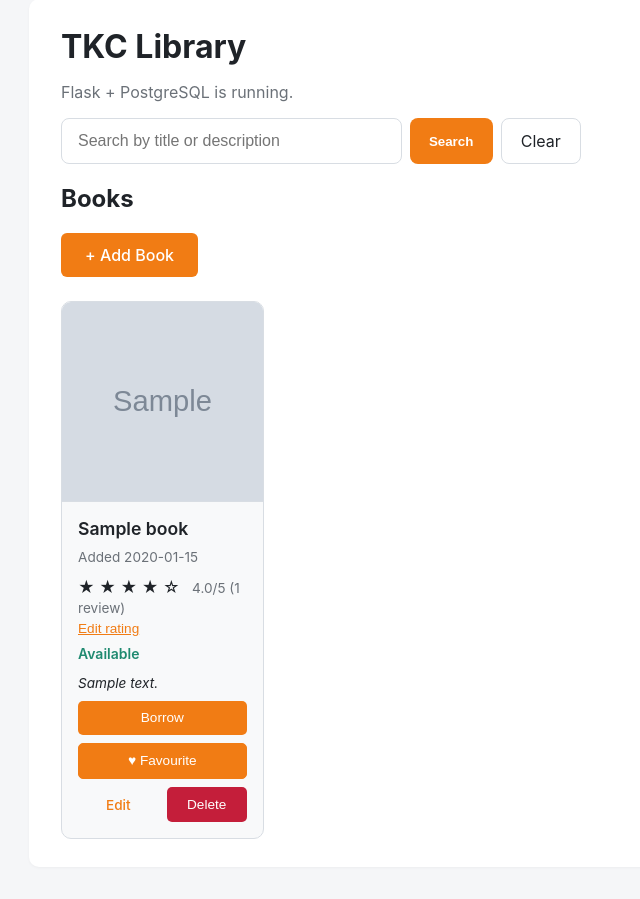
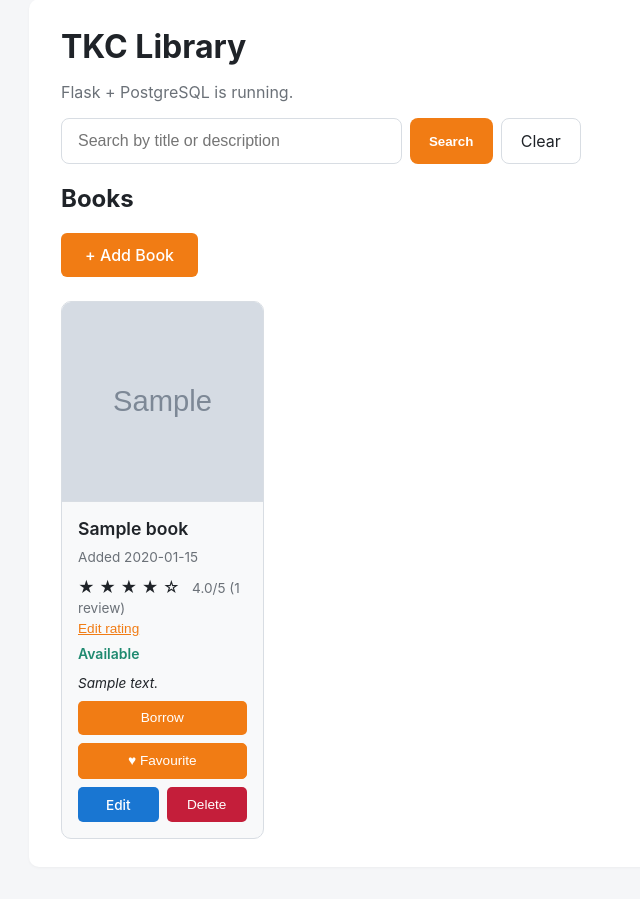
Before and after one commit to TheKeyholdingCompany/librarian, a Flask app: page / in a window 1280 px wide. Shown: the part 78-977 px from the top of the page, without its empty margins (251-891 px from the left). Run offline with Flask 3, Linux system fonts and the light colour scheme; the visitor is signed in with stand-in values (Sample User, id 1); tables that the repository leaves empty hold one stand-in row (values such as "Sample post"); grey boxes marked "Sample" are stand-in pictures.

Commit message:
Add admin book edit button and dashboard manage-books link

```diff
--- a/app/admin/templates/admin/dashboard.html
+++ b/app/admin/templates/admin/dashboard.html
@@ -30,6 +30,7 @@
         You haven't favourited any books yet.
       </div>
     {% endif %}
+    <p><a href="{{ url_for('library.index') }}">Manage Books</a> — View, edit, and delete books in the library.</p>
     <p><a href="{{ url_for('admin.users') }}">Manage Users</a> — View, delete, and reset passwords for all registered users.</p>
     <p><a href="{{ url_for('admin.borrowers') }}">Borrower Dashboard</a> — See all signed-up accounts and their borrowed books, borrow dates, due dates, and return dates.</p>
     <p class="muted">This page is only visible to users with the <code>admin</code> role. Borrowers who try to visit it get a <code>403 Forbidden</code>.</p>
--- a/app/library/templates/library/index.html
+++ b/app/library/templates/library/index.html
@@ -219,6 +219,13 @@
   }
   .delete-btn:hover {
     background: #a01729;
+  }
+  .edit-btn {
+    background: #1976d2;
+    color: white;
+  }
+  .edit-btn:hover {
+    background: #125ea8;
   }
   .favorite-btn {
     flex: 1;
```
